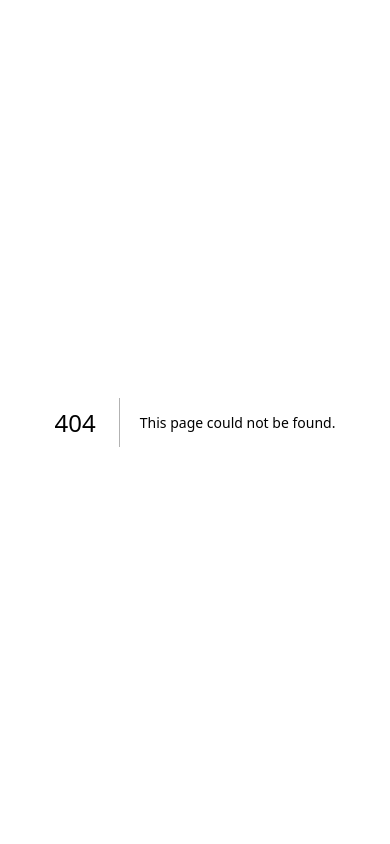
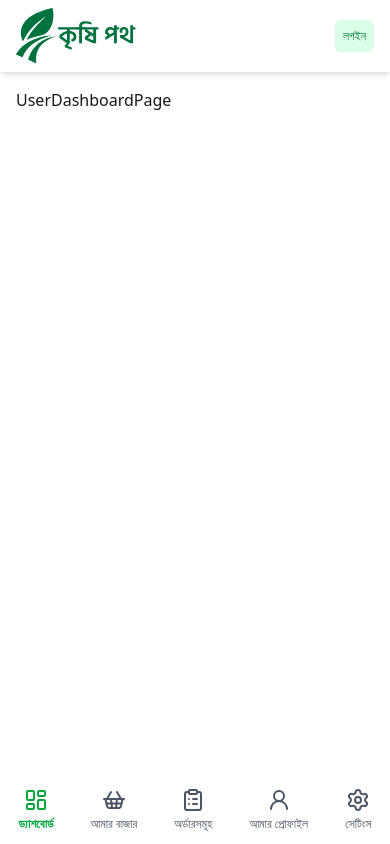
Before and after one commit to GausAlMunirTushar/krishipath-frontend, a Next.js app: page /user/dashboard in a window 390 px wide. Before the commit this address had no page. Built offline with nearby package versions, Linux system fonts and the light colour scheme.

Commit message:
feat: add UserDashboardPage, UserSellPage, UserSettingsPage components and integrate Header and UserMobileMenu in layout

```diff
--- /dev/null
+++ b/src/app/user/dashboard/page.tsx
@@ -0,0 +1,7 @@
+import React from "react";
+
+const UserDashboardPage = () => {
+	return <div>UserDashboardPage</div>;
+};
+
+export default UserDashboardPage;
--- a/src/app/user/layout.tsx
+++ b/src/app/user/layout.tsx
@@ -1,6 +1,7 @@
 "use client";
 
-import UserNavbar from "@/components/layout/UserNavbar";
+import Header from "@/components/layout/Header";
+import UserMobileMenu from "@/components/layout/UserMobileMenu";
 import UserSidebar from "@/components/layout/UserSidebar";
 import { useState } from "react";
 import type { ReactNode } from "react";
@@ -16,18 +17,19 @@ export default function UserDashboardLayout({
 		<html lang="en">
 			<body className="bg-gray-50 text-gray-900">
 				<div className="flex min-h-screen flex-col lg:flex-row">
-					<UserSidebar
-						isOpen={sidebarOpen}
-						toggleSidebar={() => setSidebarOpen(!sidebarOpen)}
-					/>
+					<div className="hidden lg:block">
+						<UserSidebar
+							isOpen={sidebarOpen}
+							toggleSidebar={() => setSidebarOpen(!sidebarOpen)}
+						/>
+					</div>
 
 					<div className="flex-1 flex flex-col">
-						<UserNavbar
-							toggleSidebar={() => setSidebarOpen(!sidebarOpen)}
-						/>
+						<Header />
 						<main className="flex-1 p-4 overflow-y-auto">
 							{children}
 						</main>
+						<UserMobileMenu />
 					</div>
 				</div>
 			</body>
--- /dev/null
+++ b/src/app/user/sell/page.tsx
@@ -0,0 +1,7 @@
+import React from "react";
+
+const UserSellPage = () => {
+	return <div>UserSellPage</div>;
+};
+
+export default UserSellPage;
--- /dev/null
+++ b/src/app/user/settings/page.tsx
@@ -0,0 +1,7 @@
+import React from "react";
+
+const UserSettingsPage = () => {
+	return <div>UserSettingsPage</div>;
+};
+
+export default UserSettingsPage;
```
Also changed, not shown: src/app/user/order/page.tsx (added).
